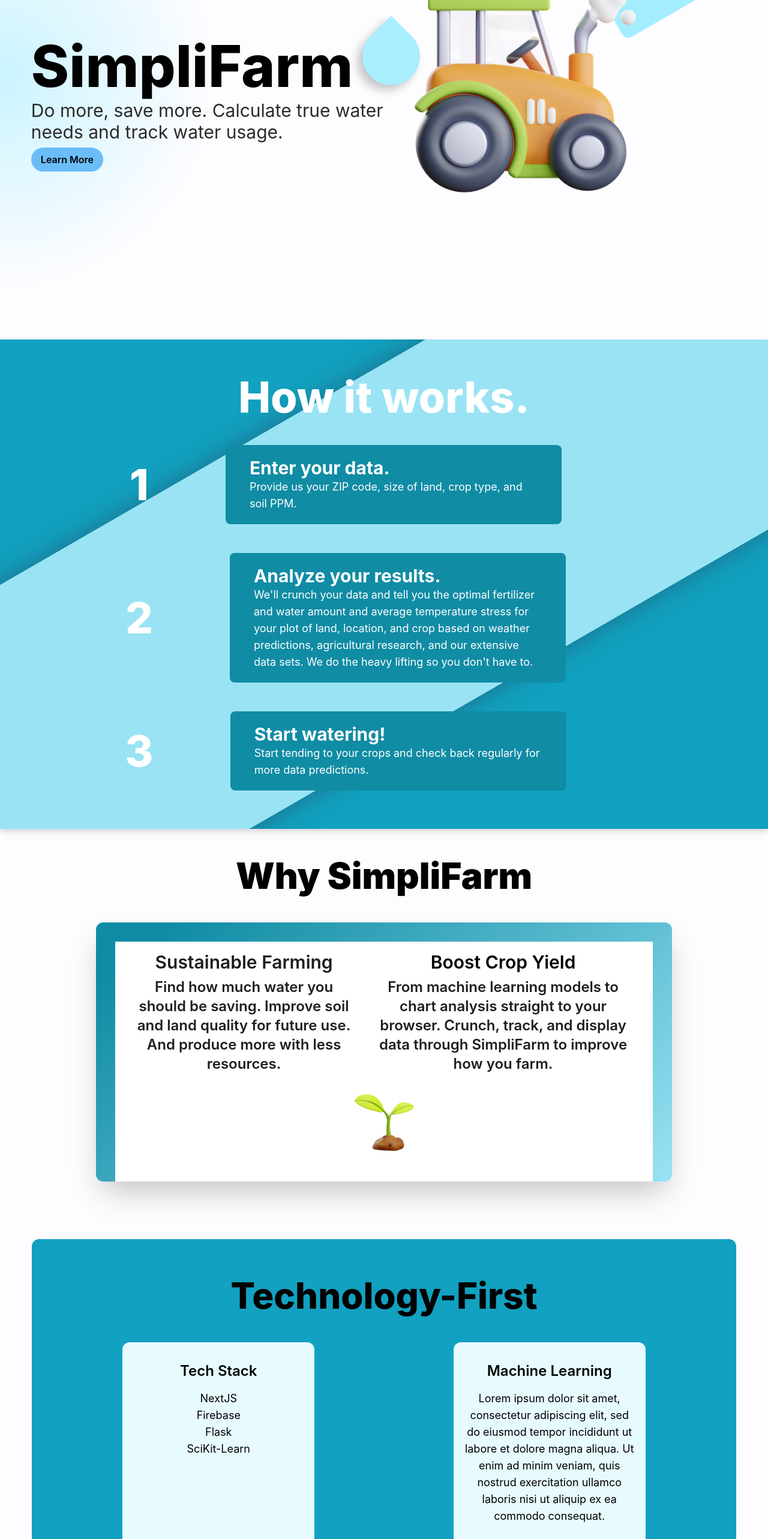
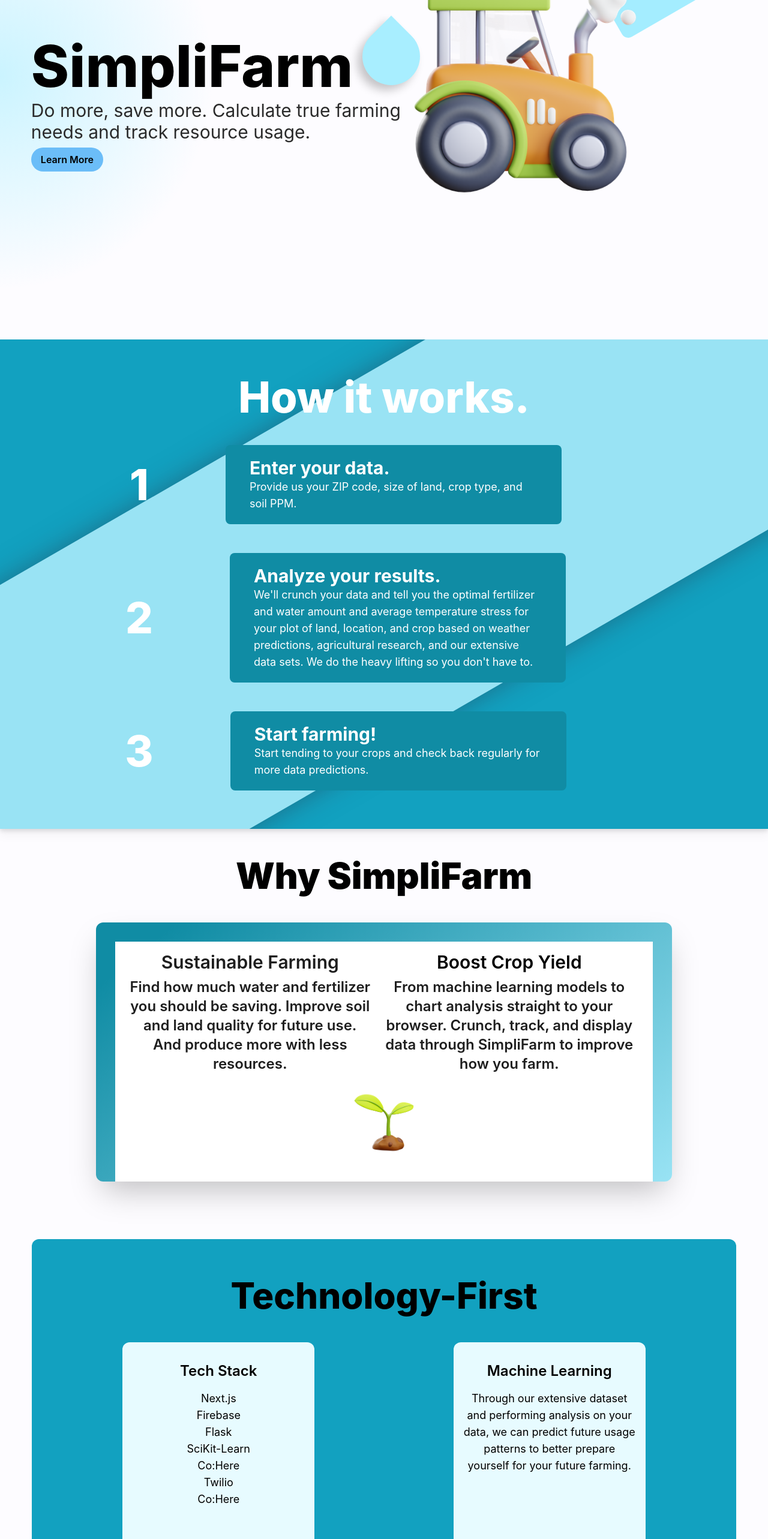
Before and after one commit to raghavpillai/SimpliFarm, a Next.js app: page / in a window 1280 px wide. Shown: the part 234-2800 px from the top of the page at 60% size. Built offline with nearby package versions, Linux system fonts and the light colour scheme; no server answers.

Commit message:
Updated index

```diff
--- a/pages/index.js
+++ b/pages/index.js
@@ -36,7 +36,7 @@ export default function Home() {
             </div>
           </div>
           <div className='text-3xl text-[#2B2B2B]'>
-            Do more, save more. Calculate true water needs and track water usage.
+            Do more, save more. Calculate true farming needs and track resource usage.
           </div>
           <a href="#learnMore" className="rounded-full bg-[#6BBDF8] inline-block px-4 py-2 font-semibold z-50">Learn More</a>
         </div>
@@ -81,7 +81,7 @@ export default function Home() {
           </div>
           <div className='bg-[#108ca4] py-5 px-10 rounded-lg min-w-[35rem] max-w-[35rem]'>
             <div className="font-bold text-3xl">
-              Start watering!
+              Start farming!
             </div>
             <div className='text-lg'>
               Start tending to your crops and check back regularly for more data predictions.
@@ -100,7 +100,7 @@ export default function Home() {
               <div className='mx-2 text-center'>
                 <h1 className='text-3xl extrabold mb-2'>Sustainable Farming</h1>
                 <div>
-                  Find how much water you should be saving. Improve soil and land quality for future use. And produce more with less resources.
+                  Find how much water and fertilizer you should be saving. Improve soil and land quality for future use. And produce more with less resources.
                 </div>
               </div>
               <div className='mx-2 text-center'>
@@ -128,17 +128,20 @@ export default function Home() {
             <div className='w-[20rem] h-[25rem] bg-[#E7FBFF] rounded-xl p-4 text-center my-4 mx-2'>
               <h1 className='text-2xl my-4 font-semibold'>Tech Stack</h1>
               <div className='text-lg'>
-                <p>NextJS</p>
+                <p>Next.js</p>
                 <p>Firebase</p>
                 <p>Flask</p>
                 <p>SciKit-Learn</p>
+                <p>Co:Here</p>
+                <p>Twilio</p>
+                <p>Co:Here</p>
               </div>
             </div>
             {/* card */}
             <div className='w-[20rem] h-[25rem] bg-[#E7FBFF] rounded-xl p-4 text-center my-4 mx-2'>
               <h1 className='text-2xl my-4 font-semibold'>Machine Learning</h1>
               <div className='text-lg'>
-                Lorem ipsum dolor sit amet, consectetur adipiscing elit, sed do eiusmod tempor incididunt ut labore et dolore magna aliqua. Ut enim ad minim veniam, quis nostrud exercitation ullamco laboris nisi ut aliquip ex ea commodo consequat.
+              Through our extensive dataset and performing analysis on your data, we can predict future usage patterns to better prepare yourself for your future farming.
               </div>
             </div>
             {/* card */}
@@ -147,8 +150,6 @@ export default function Home() {
               <div className='text-lg'>
                 <p>WeatherAPI</p>
                 <p>Google Maps API</p>
-                <p>Twilio API</p>
-                <p>Co:here API</p>
               </div>
             </div>
 
```
